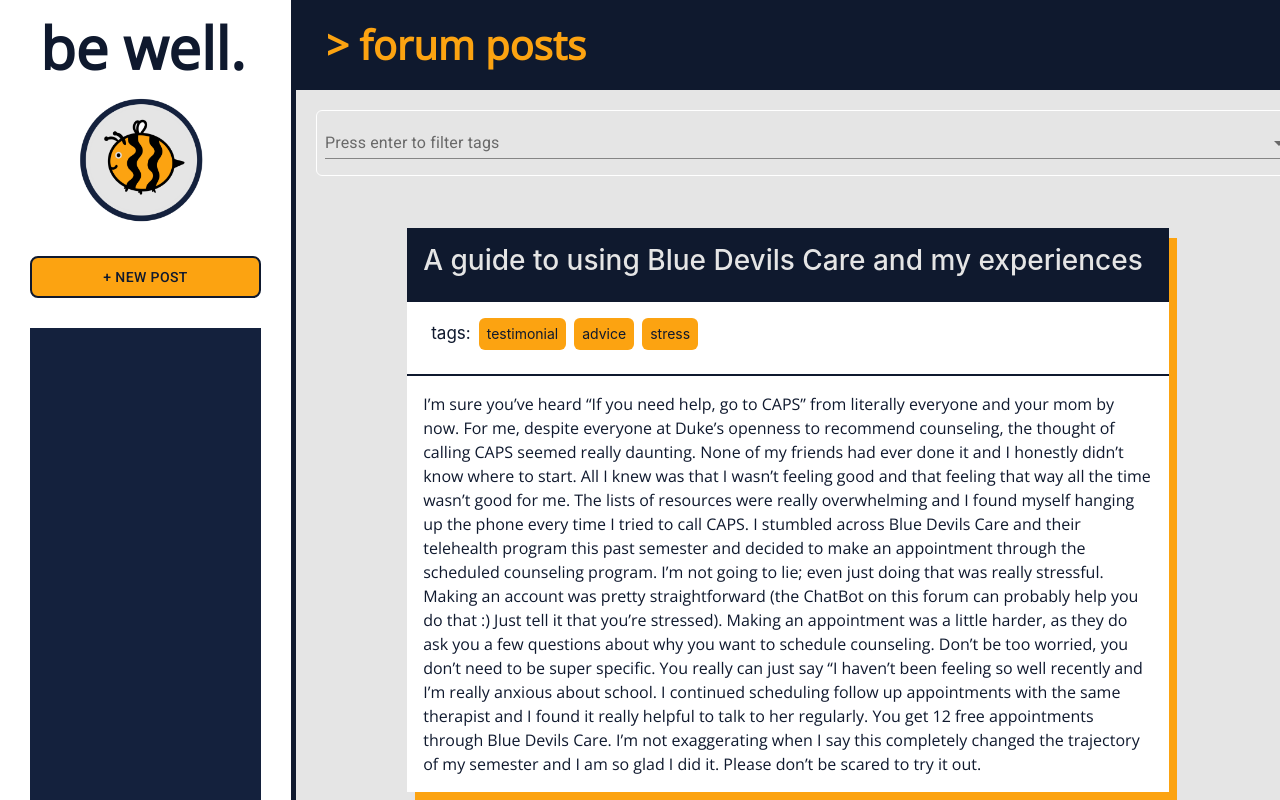
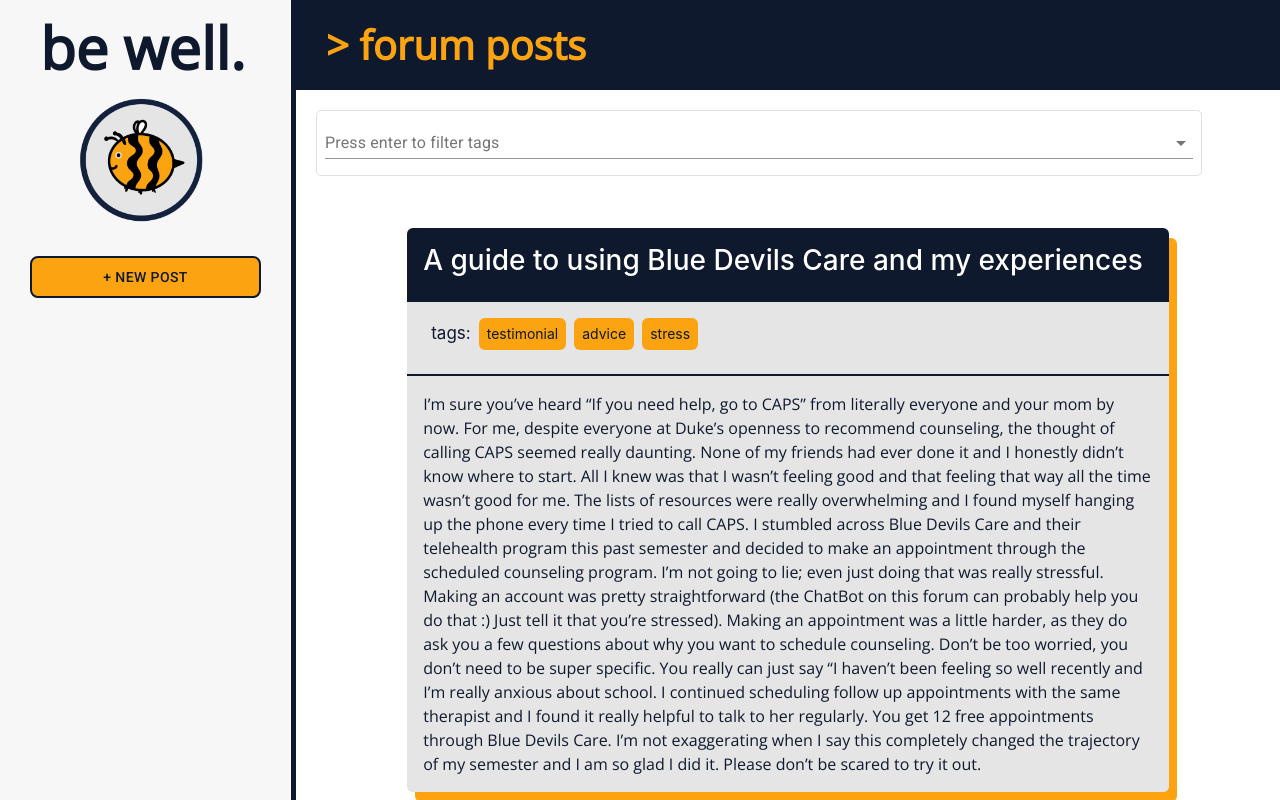
Before and after one commit to ameyasr24/hackdtech, a React (Create React App) app: page / in a window 1280 px wide. Shown: the top 800 px of the page. Built offline with nearby package versions, Linux system fonts and the light colour scheme.

Commit message:
color palette changes

```diff
--- a/public/index.html
+++ b/public/index.html
@@ -31,7 +31,7 @@
       work correctly both with client-side routing and a non-root public URL.
       Learn how to configure a non-root public URL by running `npm run build`.
     -->
-    <title>Hack DTech</title>
+    <title>be well</title>
   </head>
   <body>
     <noscript>You need to enable JavaScript to run this app.</noscript>
--- a/src/components/App/App.js
+++ b/src/components/App/App.js
@@ -1,6 +1,5 @@
 import React from "react";
-import Sidebar from "../Sidebar/Sidebar";
-import Form from "../Form/Form";
+import Router from "../Router/Router";
 import {BrowserRouter} from "react-router-dom";
 import './App.css';
 
@@ -8,7 +7,7 @@
   return (
     <div className="app">
       <BrowserRouter>
-        <Sidebar />
+        <Router />
       </BrowserRouter>
     </div>
   );
--- a/src/components/Form/Form.css
+++ b/src/components/Form/Form.css
@@ -13,6 +13,10 @@
     width: 80%;
 }
 
+.background {
+    background-color: #efefef;
+    border-radius: 5px;
+}
 .form-title {
     padding: 30px;
     margin: 0px;
--- a/src/components/Form/Form.js
+++ b/src/components/Form/Form.js
@@ -49,10 +49,10 @@
     <div>
       <h1 className="form-title">{">"} submit a post</h1>
       <div className="form">
-      <div className="form-element">
+      <div className="form-element background">
         <TagsInput allTags={props.allTags} tags={props.tags} addTags={props.addTags} removeTags={props.removeTags}/>
       </div>
-      <div className="form-element">
+      <div className="form-element background">
           <TextField
               label="Description"
               fullWidth
@@ -61,7 +61,7 @@
               onChange={handleDescriptionChange}
           />
       </div>
-      <div className="form-element">
+      <div className="form-element background">
           <TextField
               label="Body"
               multiline
--- a/src/components/Form/TagsInput.js
+++ b/src/components/Form/TagsInput.js
@@ -29,7 +29,7 @@
                 renderInput={(params) =>
                     <TextField {...params}
                         label="Press enter to add tags"
-                        variant="filled"
+                        variant="standard"
                         fullWidth
                         onKeyUp={event => props.addTags(event)}
                     />
--- a/src/components/Home/Post.css
+++ b/src/components/Home/Post.css
@@ -5,7 +5,8 @@
     width: 80%;
     margin: 2rem 0;
     background-color:#e5e5e5;
-    box-shadow: 8px 10px #fca311;
+    border-radius: 6px;
+    box-shadow: 8px 10px hsl(37, 98%, 53%);
 }
 
 .post-title {
@@ -14,7 +15,9 @@
     padding: 1rem;
     margin-bottom: 0rem;
     background-color: #0F192E;
-    color: #e5e5e5;
+    color: #fff;
+    border-top-left-radius: 6px;
+    border-top-right-radius: 6px;
 }
 
 .post-body {
@@ -24,7 +27,9 @@
     color: #0F192E;
     margin: 0px;
     padding: 1rem;
-    background-color: #FFF;
+    background-color: #e5e5e5;
+    border-bottom-left-radius: 6px;
+    border-bottom-right-radius: 6px;
 }
 
 
@@ -32,7 +37,7 @@
 	display: flex;
 	flex-wrap: wrap;
 	padding: 1rem;
-    background-color: #fff;
+    background-color: #e5e5e5;
     border-bottom: 2px solid #0F192E;
     margin: 0px;
 }
--- a/src/components/Home/SearchBar.css
+++ b/src/components/Home/SearchBar.css
@@ -17,7 +17,24 @@
     background-color: #0F192E;
 }
 
+.tags-input-bar {
+	display: block;
+	align-items: left;
+	flex-wrap: wrap;
+	min-height: 48px;
+	width: 90%;
+	padding: 0 8px 8px;
+	border: 1px solid #fff;
+	border-radius: 6px;
+}
+
+
 
 .padding {
     margin: 20px;
 }
+
+.border {
+    border: 5px solid #0F192E;
+    border-radius: 5px;
+}
--- a/src/components/Home/SearchBar.js
+++ b/src/components/Home/SearchBar.js
@@ -9,18 +9,16 @@
     return (
         <div className="search-bar">
             <h1 className="home-title"> {">"} forum posts</h1>
-            <div className="tags-input padding">
+            <div className="tags-input-bar padding border">
                 <Autocomplete
                     options={props.allTags}
                     selectOnFocus
                     clearOnBlur
                     handleHomeEndKeys
-                    fullWidth
                     renderInput={(params) =>
                         <TextField {...params}
                             label="Press enter to filter tags"
                             variant="standard"
-                            fullWidth
                             onKeyUp={event => props.addTags(event)}
                         />
                     }
--- a/src/components/Sidebar/Sidebar.css
+++ b/src/components/Router/Router.css
@@ -11,7 +11,7 @@
 
 .side-bar {
     padding: 10px 30px;
-    background-color: #fff;
+    background-color: #f7f7f7;
     width: min-content;
     min-height: 100vh;
     border-right: 5px solid #0F192E;
@@ -49,7 +49,7 @@
 }
 
 .body {
-    background-color: #e5e5e5;
+    background-color: #fff;
 }
 
 .hidingBlock {
--- a/src/components/Sidebar/Sidebar.js
+++ b/src/components/Router/Router.js
@@ -1,7 +1,7 @@
 import React from 'react';
 import Button from '@material-ui/core/Button';
 import { withStyles } from '@material-ui/core/styles';
-import "./Sidebar.css";
+import "./Router.css";
 import Home from "../Home/Home";
 import Form from "../Form/Form";
 import logo from "../../img/logo.png";
@@ -37,7 +37,7 @@
   const allPosts = posts => console.log(posts);
   const [posts, setPosts] = React.useState(EXAMPLE_POSTS);
   const history = useHistory();
-  const allTags = ["anxiety", "depression", "eating disorders", "burnout", "imposter syndrome", "serotonin boosts", "wellness"]
+  const allTags = ["anxiety", "depression", "eating disorders", "burnout", "imposter syndrome", "serotonin boosts", "wellness", "testimonials"]
   const [tags, setTags] = React.useState([])
 
   const addPost = (tags, description, body) => {
@@ -84,8 +84,7 @@
           <img src={logo} className="logo"/>
 
           <StyledButton onClick={routeChangeForm} className="new-post-button" variant="outlined">+ New Post</StyledButton>
-          <div className="hidingBlock"></div>
-          <div className="colorBlock"></div>
+
         </div>
         </div>
         <div className="full-site-element body">
```
Also changed, not shown: src/components/Router/ExamplePosts.js (renamed from src/components/Sidebar/ExamplePosts.js), src/img/logo.png.
